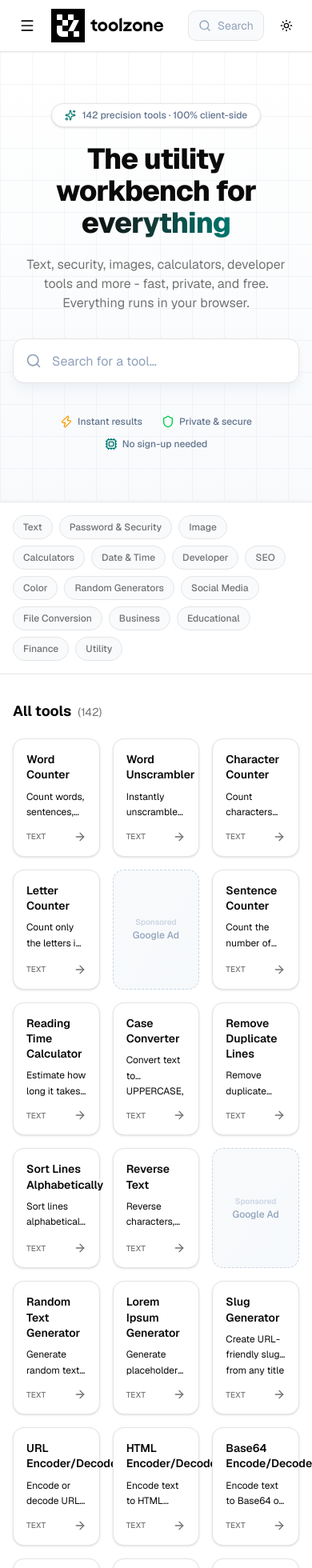
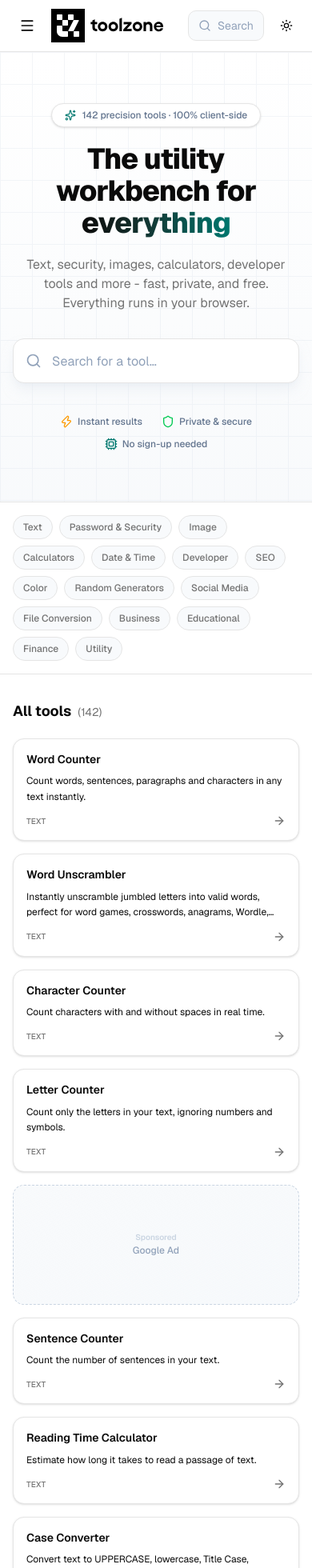
Before and after one commit to object505/t, a Next.js app: page / in a window 390 px wide. Shown: the top 1960 px of the page at 80% size. Built offline with nearby package versions, Linux system fonts and the light colour scheme; no server answers.

Commit message:
Updated link, updated grid

```diff
--- a/src/app/layout.js
+++ b/src/app/layout.js
@@ -16,7 +16,7 @@ const geistMono = Geist_Mono({
 
 export const metadata = {
   metadataBase: new URL(
-    process.env.NEXT_PUBLIC_SITE_URL || 'https://tzmk.netlify.app'
+    process.env.NEXT_PUBLIC_SITE_URL || 'https://tz.mk'
   ),
   title: 'ToolZone',
   description: 'The utility workbench for everything. Text, security, images, calculators, developer tools and more - fast, private, and free. Everything runs in your browser.',
--- a/src/components/shared/ToolGrid.js
+++ b/src/components/shared/ToolGrid.js
@@ -14,7 +14,7 @@ const ToolGrid = ({ tools }) => {
   });
 
   return (
-    <div className="grid grid-cols-3 gap-4">
+    <div className="grid sm:grid-cols-2 md:grid-cols-3 gap-4">
       {tiles.map((tile) => {
         if (tile.type === "ad") {
           return <AdSlot key={tile.key} variant="tile" className="min-h-[150px]" />;
```
